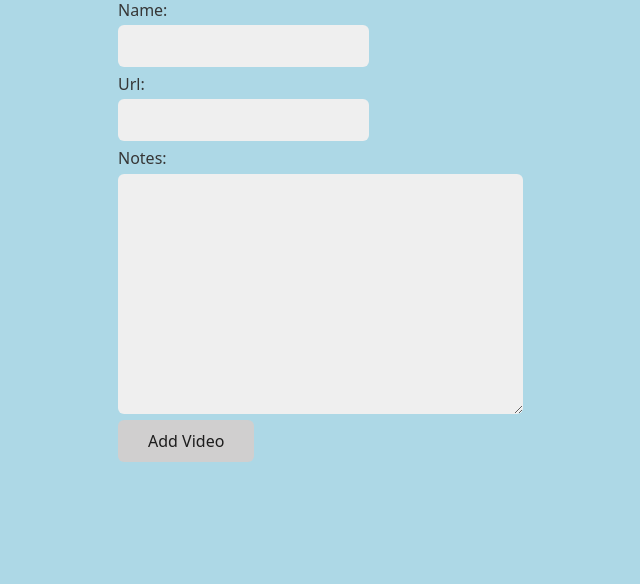
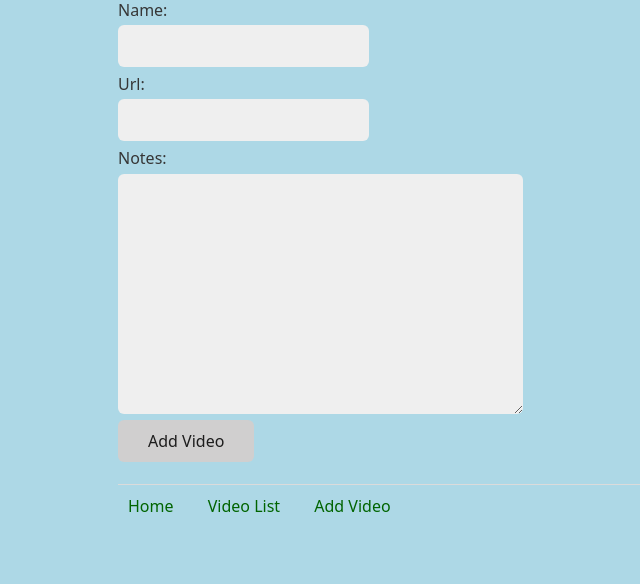
Before and after one commit to pengxuemoua/django-video-app, a Django app: page /add in a window 1280 px wide. Shown: the part 71-655 px from the top of the page, without its empty margins (122-762 px from the left). Run offline with Django 4.2, Linux system fonts and the light colour scheme.

Commit message:
completed lab video 4

```diff
--- a/video_collection/forms.py
+++ b/video_collection/forms.py
@@ -6,3 +6,7 @@ class VideoForm(forms.ModelForm):
     class Meta:
         model = Video
         fields = ['name', 'url', 'notes'] # put fields from Video model into a list
+
+
+class SearchForm(forms.Form):
+    search_term = forms.CharField()
--- a/video_collection/static/css/style.css
+++ b/video_collection/static/css/style.css
@@ -1,3 +1,12 @@
 body {
     background-color: lightblue;
 }
+
+.navigation {
+    margin: 10px;
+}
+
+.navigation > a {
+    color: darkgreen;
+    padding-right: 30px;
+}
--- a/video_collection/templates/video_collection/base.html
+++ b/video_collection/templates/video_collection/base.html
@@ -13,5 +13,13 @@
     {% block content %}
     {% endblock %}
 
+    <hr>
+
+    <div class="navigation">
+        <a href="{% url 'home' %}">Home</a>
+        <a href="{% url 'video_list' %}">Video List</a>
+        <a href="{% url 'add_video' %}">Add Video</a>
+    </div>
+
 </body>
 </html>
--- a/video_collection/views.py
+++ b/video_collection/views.py
@@ -2,7 +2,8 @@ from django.shortcuts import render, redirect
 from django.contrib import messages
 from django.core.exceptions import ValidationError
 from django.db import IntegrityError
-from .forms import VideoForm
+from django.db.models.functions import Lower
+from .forms import VideoForm, SearchForm
 from .models import Video
 
 def home(request): # home view function
@@ -32,5 +33,14 @@ def add(request): # add view function
     return render(request, 'video_collection/add.html', {'new_video_form': new_video_form})
 
 def video_list(request):
-    videos = Video.objects.all() # get all data from Video model
-    return render(request, 'video_collection/video_list.html', {'videos':videos})
+
+    search_form = SearchForm(request.GET) # build the form from data use sent to program
+    if search_form.is_valid():
+        search_term = search_form.cleaned_data['search_term'] # example: 'vikings' or 'lose'
+        videos = Video.objects.filter(name__icontains=search_term).order_by(Lower('name')) # checks if video contains search term and order by name in lowercase
+
+    else: # form is not filled or this is the first time user sees the page
+        search_form = SearchForm()
+        videos = Video.objects.order_by(Lower('name')) # get data from Video model in the order of name in lowercase
+
+    return render(request, 'video_collection/video_list.html', {'videos':videos, 'search_form': search_form})
```
Also changed, not shown: video_collection/templates/video_collection/video_list.html (+17 -1 lines).
